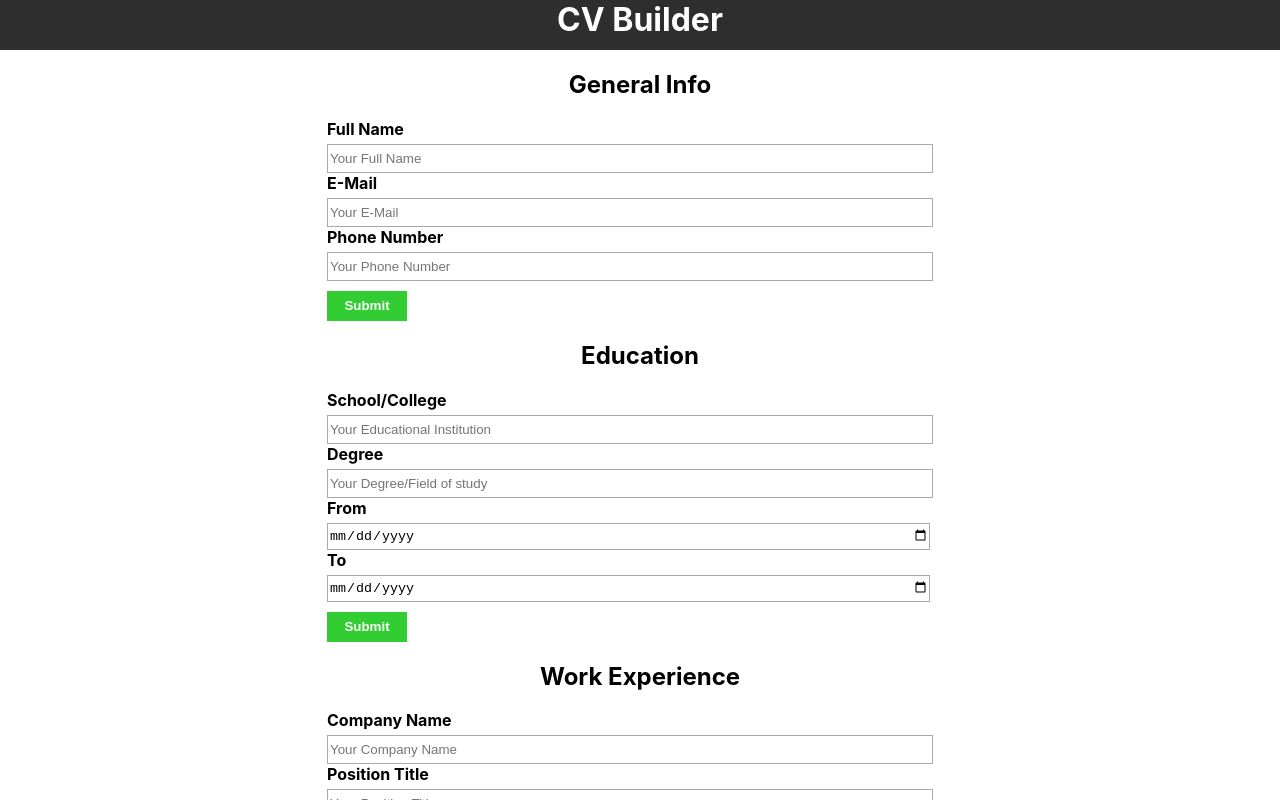
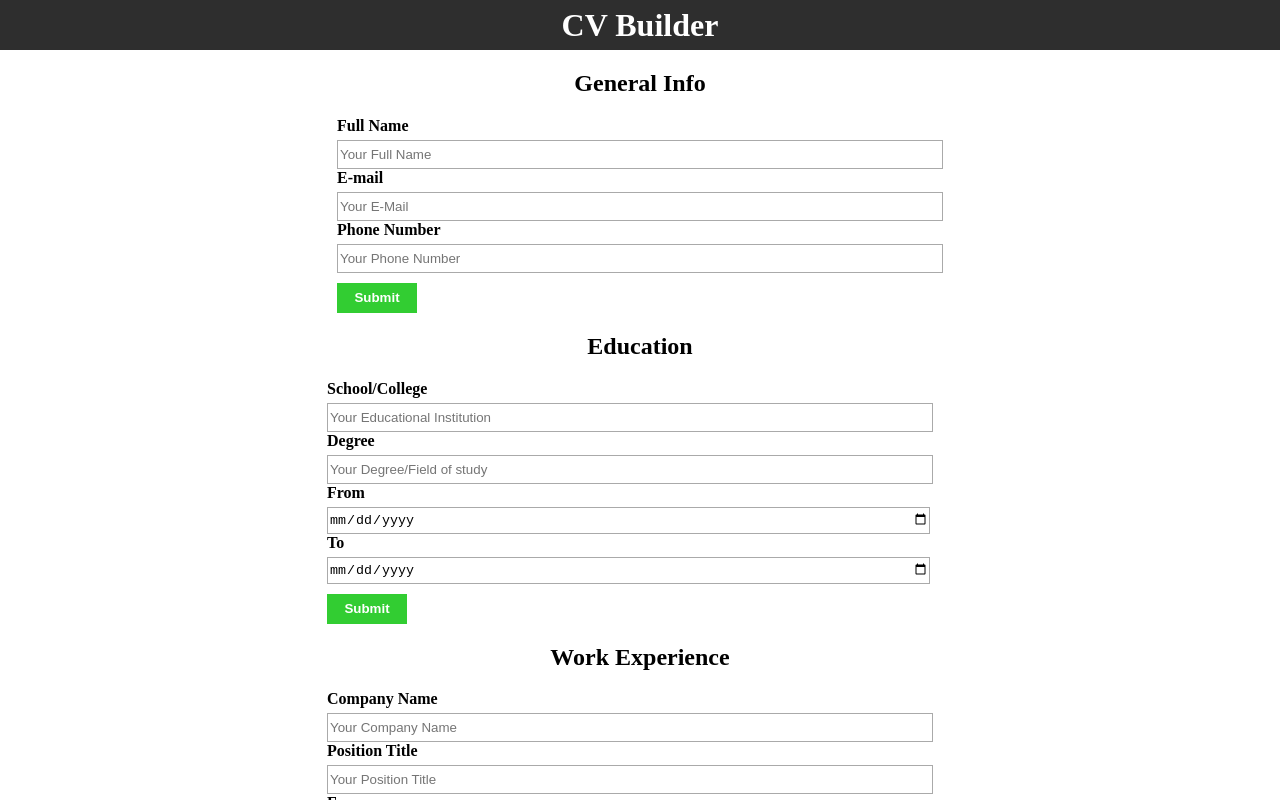
Before and after one commit to holybobrius/cv-project, a React (Create React App) app: page / in a window 1280 px wide. Shown: the top 800 px of the page. Built offline with nearby package versions, Linux system fonts and the light colour scheme.

Commit message:
Refactored files

```diff
--- a/src/App.css
+++ /dev/null
@@ -1,57 +0,0 @@
-.header {
-  text-align: center;
-  background-color: #2e2e2e;
-  margin: 0;
-  color: white;
-  width: 100%;
-  font-size: 1rem;
-  height: 50px;
-}
-
-h1 {
-  margin-top: 0;
-}
-
-.input-div {
-  display: block;
-  margin-right: 20px;
-}
-
-.main {
-  display: flex;
-  flex-direction: column;
-  align-items: center;
-  justify-content: center;
-}
-
-label {
-  font-weight: bold;
-}
-
-h2 {
-  text-align: center;
-}
-
-input {
-  width: 600px;
-  height: 25px;
-  margin-top: 5px;
-  outline: none;
-  border: 1px solid #aaa;
-}
-
-button {
-  margin-top: 10px;
-  outline: none;
-  border-style: none;
-  color: white;
-  font-weight: bold;
-  background-color: limegreen;
-  height: 30px;
-  width: 80px;
-  cursor: pointer;
-}
-
-button:hover {
-  transform: scale(1.05);
-}
--- a/src/App.js
+++ b/src/App.js
@@ -1,28 +1,19 @@
-import './App.css';
-import React, { Component } from 'react'
-import General from "./components/General"
-import Education from "./components/Education"
-import Experience from './components/Experience';
+import React from 'react'
+import { General, Education, Experience } from "./components/Categories"
 
-class App extends Component {
-    constructor() {
-        super()
-    }
-
-    render() {
-        return (
-            <div className="App">
-            <div className="header">
-              <h1>CV Builder</h1>
-              </div>
-              <div className="main">
-                <General/>
-                <Education/>
-                <Experience/>
-              </div>
-            </div>
-        )
-    }
+function App() {
+  return (
+    <div className="container">
+      <header>
+        <h1>CV Builder</h1>
+      </header>
+      <div className="forms">
+        <General></General>
+        <Education></Education>
+        <Experience></Experience>
+      </div>
+    </div>
+  )
 }
 
 export default App
--- /dev/null
+++ b/src/components/Categories.js
@@ -0,0 +1,95 @@
+import React from "react";
+import "../index.css"
+
+function General() {
+    return(
+        <div className="formContainer">
+            <h2>General Info</h2>
+            <form>
+                <div className="full-name-div">
+                    <label for="full-name">Full Name</label>
+                    <br></br>
+                    <input id="full-name" className="info-input" type="text" placeholder="Your Full Name"></input>
+                </div>
+
+                <div className="email-div">
+                    <label for="full-name">E-mail</label>
+                    <br></br>
+                    <input id="full-name" className="info-input" type="email" placeholder="Your E-Mail"></input>
+                </div>
+
+                <div className="phone-number-div">
+                    <label for="full-name">Phone Number</label>
+                    <br></br>
+                    <input id="full-name" className="info-input" type="text" placeholder="Your Phone Number"></input>
+                </div>
+
+                <button type="submit">Submit</button>
+            </form>
+        </div>
+    )
+}
+
+function Education() {
+    return(
+        <div className="formContainer">
+             <h2>Education</h2>
+                <form>
+                    <div className="input-div">
+                        <label htmlFor="institution">School/College</label>
+                        <br></br>
+                        <input className="info-input" id="institution" type="text" placeholder="Your Educational Institution" />
+                    </div>
+                    <div className="input-div">
+                        <label htmlFor="degree">Degree</label>
+                        <br></br>
+                        <input className="info-input" id="degree" type="text" placeholder="Your Degree/Field of study" />
+                    </div>
+                    <div className="input-div">
+                        <label htmlFor="from">From</label>
+                        <br></br>
+                        <input className="info-input" id="from" type="date" />
+                    </div>
+                    <div className="input-div">
+                        <label htmlFor="to">To</label>
+                        <br></br>
+                        <input className="info-input" id="to" type="date" />
+                    </div>
+                    <button type="submit">Submit</button>
+                </form>
+        </div>
+    )
+}
+
+function Experience() {
+    return(
+        <div className="formContainer">
+            <h2>Work Experience</h2>
+            <form>
+                    <div className="input-div">
+                        <label htmlFor="institution">Company Name</label>
+                        <br></br>
+                        <input className="info-input" id="institution" type="text" placeholder="Your Company Name" />
+                    </div>
+                    <div className="input-div">
+                        <label htmlFor="degree">Position Title</label>
+                        <br></br>
+                        <input className="info-input" id="degree" type="text" placeholder="Your Position Title" />
+                    </div>
+                    <div className="input-div">
+                        <label htmlFor="from">From</label>
+                        <br></br>
+                        <input className="info-input" id="from" type="date" />
+                    </div>
+                    <div className="input-div">
+                        <label htmlFor="to">To</label>
+                        <br></br>
+                        <input className="info-input" id="to" type="date" />
+                    </div>
+                    <button type="submit">Submit</button>
+                </form>
+        </div>
+    )
+}
+
+export { General, Education, Experience }
--- a/src/components/Education.js
+++ /dev/null
@@ -1,41 +0,0 @@
-import React, { Component } from "react";
-import "../App.css"
-
-class Education extends Component {
-    constructor() {
-        super()
-    }
-
-    render() {
-        return (
-            <div className="education">
-                <h2>Education</h2>
-                <form>
-                    <div className="input-div">
-                        <label htmlFor="institution">School/College</label>
-                        <br></br>
-                        <input className="info-input" id="institution" type="text" placeholder="Your Educational Institution" />
-                    </div>
-                    <div className="input-div">
-                        <label htmlFor="degree">Degree</label>
-                        <br></br>
-                        <input className="info-input" id="degree" type="text" placeholder="Your Degree/Field of study" />
-                    </div>
-                    <div className="input-div">
-                        <label htmlFor="from">From</label>
-                        <br></br>
-                        <input className="info-input" id="from" type="date" />
-                    </div>
-                    <div className="input-div">
-                        <label htmlFor="to">To</label>
-                        <br></br>
-                        <input className="info-input" id="to" type="date" />
-                    </div>
-                    <button type="submit">Submit</button>
-                </form>
-            </div>
-        )
-    }
-}
-
-export default Education;
--- a/src/components/Experience.js
+++ /dev/null
@@ -1,41 +0,0 @@
-import React, { Component } from "react";
-import "../App.css"
-
-class Experience extends Component {
-    constructor() {
-        super()
-    }
-
-    render() {
-        return (
-            <div className="education">
-                <h2>Work Experience</h2>
-                <form>
-                    <div className="input-div">
-                        <label htmlFor="institution">Company Name</label>
-                        <br></br>
-                        <input className="info-input" id="institution" type="text" placeholder="Your Company Name" />
-                    </div>
-                    <div className="input-div">
-                        <label htmlFor="degree">Position Title</label>
-                        <br></br>
-                        <input className="info-input" id="degree" type="text" placeholder="Your Position Title" />
-                    </div>
-                    <div className="input-div">
-                        <label htmlFor="from">From</label>
-                        <br></br>
-                        <input className="info-input" id="from" type="date" />
-                    </div>
-                    <div className="input-div">
-                        <label htmlFor="to">To</label>
-                        <br></br>
-                        <input className="info-input" id="to" type="date" />
-                    </div>
-                    <button type="submit">Submit</button>
-                </form>
-            </div>
-        )
-    }
-}
-
-export default Experience;
--- a/src/components/General.js
+++ /dev/null
@@ -1,36 +0,0 @@
-import React, { Component } from "react";
-import "../App.css"
-
-class General extends Component {
-    constructor() {
-        super()
-    }
-
-    render() {
-        return (
-            <div className="general">
-                <h2>General Info</h2>
-                <form>
-                    <div className="input-div">
-                        <label htmlFor="full-name">Full Name</label>
-                        <br></br>
-                        <input className="info-input" id="full-name" type="text" placeholder="Your Full Name" />
-                    </div>
-                    <div className="input-div">
-                        <label htmlFor="email">E-Mail</label>
-                        <br></br>
-                        <input className="info-input" id="email" type="email" placeholder="Your E-Mail" />
-                    </div>
-                    <div className="input-div">
-                        <label htmlFor="phone">Phone Number</label>
-                        <br></br>
-                        <input className="info-input" id="phone" type="text" placeholder="Your Phone Number" />
-                    </div>
-                    <button type="submit">Submit</button>
-                </form>
-            </div>
-        )
-    }
-}
-
-export default General;
--- a/src/index.css
+++ b/src/index.css
@@ -1,13 +1,73 @@
+h1 {
+  margin: 0;
+}
+
 body {
   margin: 0;
-  font-family: -apple-system, BlinkMacSystemFont, 'Segoe UI', 'Roboto', 'Oxygen',
-    'Ubuntu', 'Cantarell', 'Fira Sans', 'Droid Sans', 'Helvetica Neue',
-    sans-serif;
-  -webkit-font-smoothing: antialiased;
-  -moz-osx-font-smoothing: grayscale;
 }
 
-code {
-  font-family: source-code-pro, Menlo, Monaco, Consolas, 'Courier New',
-    monospace;
+.container {
+  margin: 0;
 }
+
+h2 {
+  font-size: 1.5rem;
+}
+
+.formContainer {
+  display: flex;
+  flex-direction: column;
+  align-items: center;
+  justify-content: center;
+}
+
+.forms {
+  display: flex;
+  align-items: center;
+  justify-content: center;
+  flex-direction: column;
+}
+
+header {
+  background-color: #2e2e2e;
+  color: white;
+  margin: 0;
+  font-size: 1rem;
+  width: 100%;
+  height: 50px;
+  display: flex;
+  align-items: center;
+  justify-content: center;
+}
+
+input {
+  width: 600px;
+  height: 25px;
+  margin-top: 5px;
+  outline: none;
+  border: 1px solid #aaa;
+}
+
+label {
+  font-weight: bold;
+}
+
+.input-div {
+  display: block;
+  margin-right: 20px;
+}
+
+button {
+  margin-top: 10px;
+  outline: none;
+  border-style: none;
+  color: white;
+  font-weight: bold;
+  background-color: limegreen;
+  height: 30px;
+  width: 80px;
+  cursor: pointer;
+}
+
+button:hover {
+}
```
Also changed, not shown: 1 other file (tests, documents, lock files or other folders).
